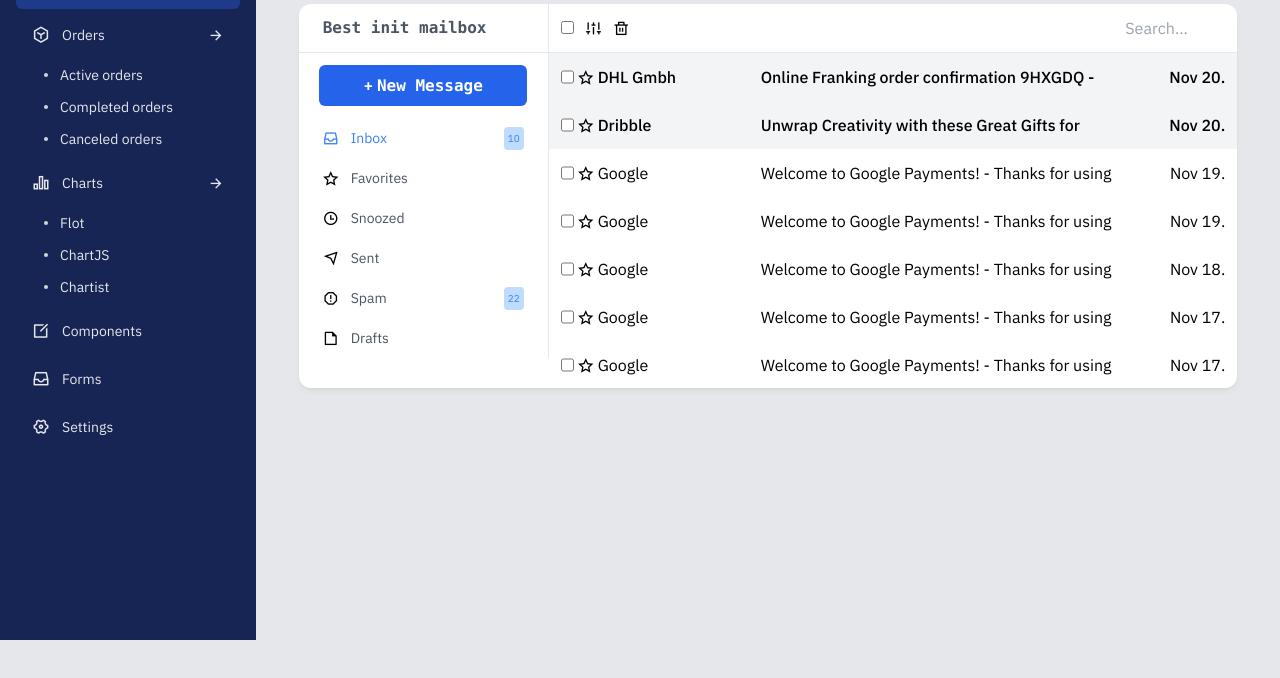
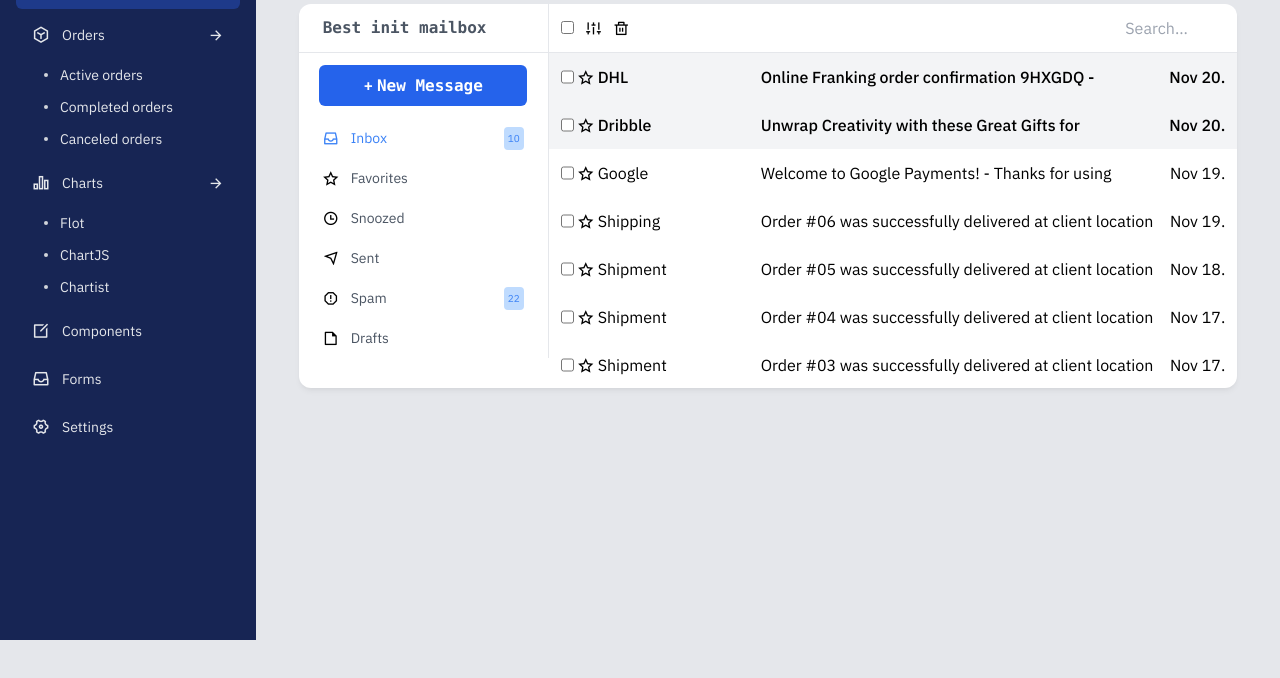
Before and after one commit to CollectionOP/Tailwind-Dashboard, a website: page mailbox.html in a window 1280 px wide. Shown: the part 160-838 px from the top of the page. Drawn offline with nearby package versions, Linux system fonts and the light colour scheme.

Commit message:
Added more emails examples

```diff
--- a/mailbox.html
+++ b/mailbox.html
@@ -308,7 +308,7 @@
 
                         <!-- Filter and search bar -->
                         <div class="flex justify-between items-center ml-3">
-                            <div class="min-w-[75px]">
+                            <div class="min-w-[75px] max-h-[24px]">
                                 <input type="checkbox">
                                 <a class="px-2" href="">
                                     <i class="ri-sound-module-line"></i>
@@ -334,7 +334,7 @@
                             <input class="mr-1" type="checkbox">
                             <i class="ri-star-line mr-1"></i>
                             <img src="" alt="">
-                            <p class="font-medium">DHL Gmbh</p>
+                            <p class="font-medium">DHL</p>
                         </div>
                         <div class="h-6 overflow-hidden row-start-2 md:row-start-1 col-span-3 md:col-span-1">
                             <p class="font-medium">Online Franking order confirmation 9HXGDQ - <span
@@ -390,11 +390,11 @@
                             <input class="mr-1" type="checkbox">
                             <i class="ri-star-line mr-1"></i>
                             <img src="" alt="">
-                            <p>Google</p>
+                            <p>Shipping</p>
                         </div>
 
                         <div class="h-6 overflow-hidden row-start-2 md:row-start-1 col-span-3 md:col-span-1">
-                            <p>Welcome to Google Payments! - Thanks for using Google Payments </p>
+                            <p>Order #06 was successfully delivered at client location </p>
                         </div>
 
                         <div class="justify-self-end">
@@ -408,11 +408,11 @@
                             <input class="mr-1" type="checkbox">
                             <i class="ri-star-line mr-1"></i>
                             <img src="" alt="">
-                            <p>Google</p>
+                            <p>Shipment</p>
                         </div>
 
                         <div class="h-6 overflow-hidden row-start-2 md:row-start-1 col-span-3 md:col-span-1">
-                            <p>Welcome to Google Payments! - Thanks for using Google Payments </p>
+                            <p>Order #05 was successfully delivered at client location </p>
                         </div>
 
                         <div class="justify-self-end">
@@ -426,11 +426,11 @@
                             <input class="mr-1" type="checkbox">
                             <i class="ri-star-line mr-1"></i>
                             <img src="" alt="">
-                            <p>Google</p>
+                            <p>Shipment</p>
                         </div>
 
                         <div class="h-6 overflow-hidden row-start-2 md:row-start-1 col-span-3 md:col-span-1">
-                            <p>Welcome to Google Payments! - Thanks for using Google Payments </p>
+                            <p>Order #04 was successfully delivered at client location </p>
                         </div>
 
                         <div class="justify-self-end">
@@ -444,11 +444,11 @@
                             <input class="mr-1" type="checkbox">
                             <i class="ri-star-line mr-1"></i>
                             <img src="" alt="">
-                            <p>Google</p>
+                            <p>Shipment</p>
                         </div>
 
                         <div class="h-6 overflow-hidden row-start-2 md:row-start-1 col-span-3 md:col-span-1">
-                            <p>Welcome to Google Payments! - Thanks for using Google Payments </p>
+                            <p>Order #03 was successfully delivered at client location </p>
                         </div>
 
                         <div class="justify-self-end">
@@ -462,11 +462,11 @@
                             <input class="mr-1" type="checkbox">
                             <i class="ri-star-line mr-1"></i>
                             <img src="" alt="">
-                            <p>Google</p>
+                            <p>Returns</p>
                         </div>
 
                         <div class="h-6 overflow-hidden row-start-2 md:row-start-1 col-span-3 md:col-span-1">
-                            <p>Welcome to Google Payments! - Thanks for using Google Payments </p>
+                            <p>Order #02 was returned successfully at the warehouse </p>
                         </div>
 
                         <div class="justify-self-end">
@@ -480,11 +480,11 @@
                             <input class="mr-1" type="checkbox">
                             <i class="ri-star-line mr-1"></i>
                             <img src="" alt="">
-                            <p>Google</p>
+                            <p>Returns</p>
                         </div>
 
                         <div class="h-6 overflow-hidden row-start-2 md:row-start-1 col-span-3 md:col-span-1">
-                            <p>Welcome to Google Payments! - Thanks for using Google Payments </p>
+                            <p>Order #01 was returned successfully at the warehouse </p>
                         </div>
 
                         <div class="justify-self-end">
```
Also changed, not shown: dist/style.css.
